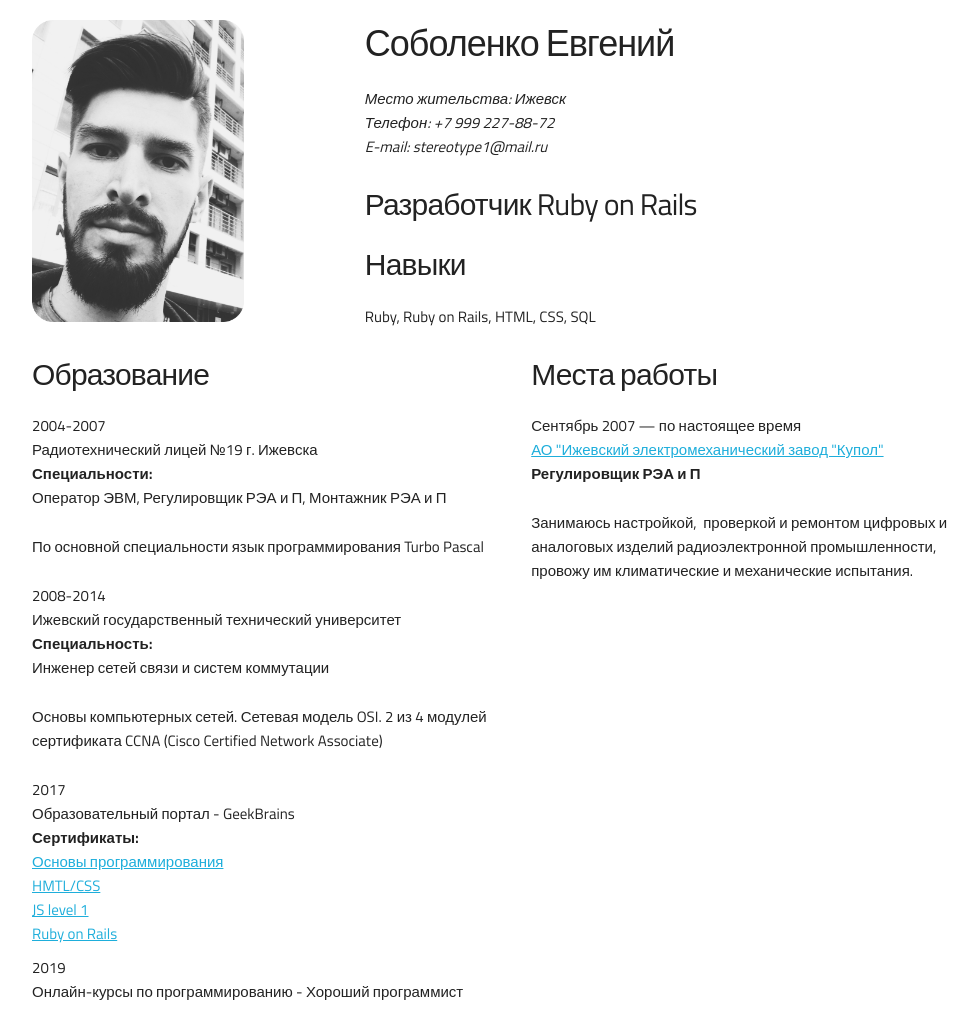
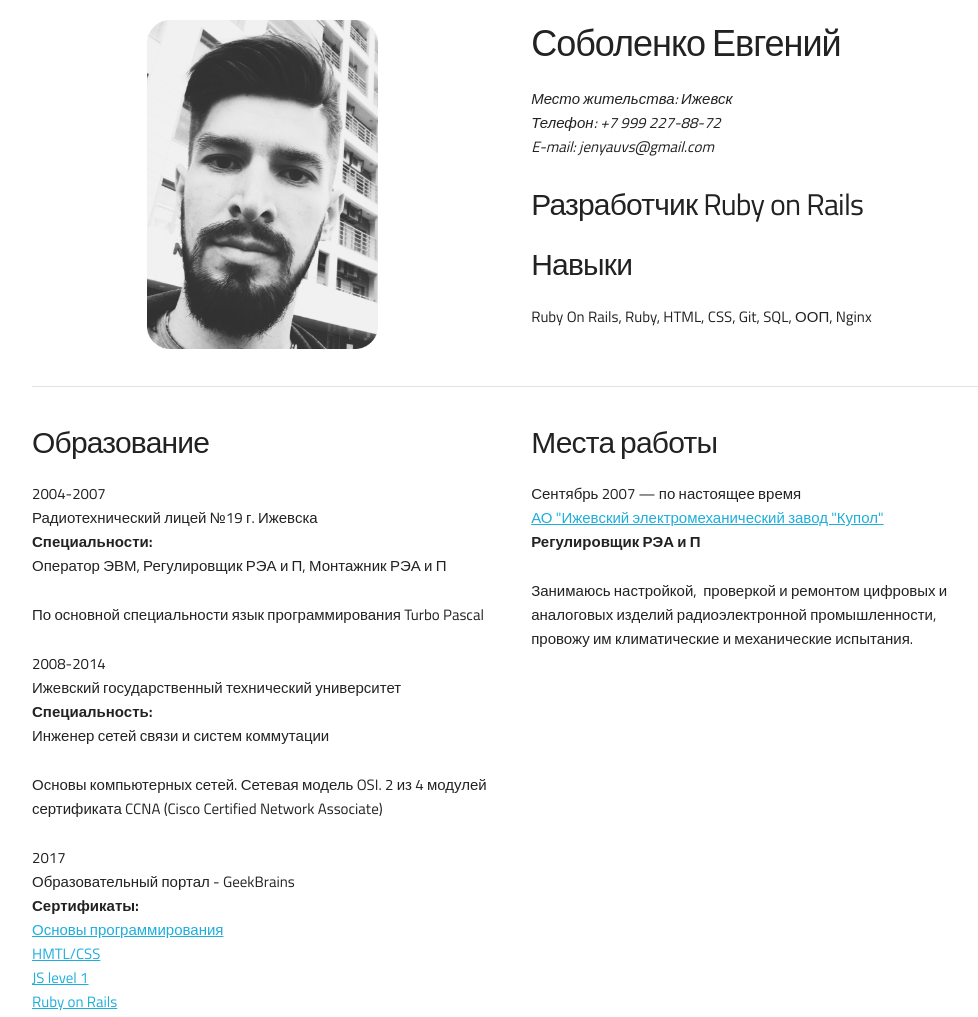
Before and after one commit to preql/cv, a plain HTML site: page index.html in a window 1280 px wide. Shown: the top 1017 px of the page, without its empty margins (128-1106 px from the left). Drawn offline with Linux system fonts and the light colour scheme.

Commit message:
add new mail

```diff
--- a/index.html
+++ b/index.html
@@ -14,21 +14,28 @@
 
 <div class="container">
   <div class="row">
-    <div class="four columns">
-      <img src="images/evgeny.jpg" alt="[Фото]" width="72%" height="72%">
-    </div>
-    <div class="two columns">
+    <div class="six columns" style="text-align: center">
+      <img src="images/evgeny.jpg" alt="[Фото]" width="50%" height="50%">
     </div>
     <div class="six columns">
       <h3>Соболенко Евгений</h3>
       <p><i>Место жительства: Ижевск<br>
         Телефон: +7 999 227-88-72<br>
-        E-mail: stereotype1@mail.ru</i></p>
+        E-mail: jenyauvs@gmail.com</i></p>
       <h4>Разработчик Ruby on Rails</h4>
       <h4>Навыки</h4>
-      <p>Ruby,&nbspRuby on Rails,&nbspHTML,&nbspCSS,&nbspSQL</p>
+      <p>Ruby On Rails,
+        Ruby,
+        HTML,
+        CSS,
+        Git,
+        SQL,
+        ООП,
+        Nginx
+      </p>
     </div>
   </div>
+  <hr>
   <div class="row">
     <div class="six columns">
       <h4>Образование</h4>
```
